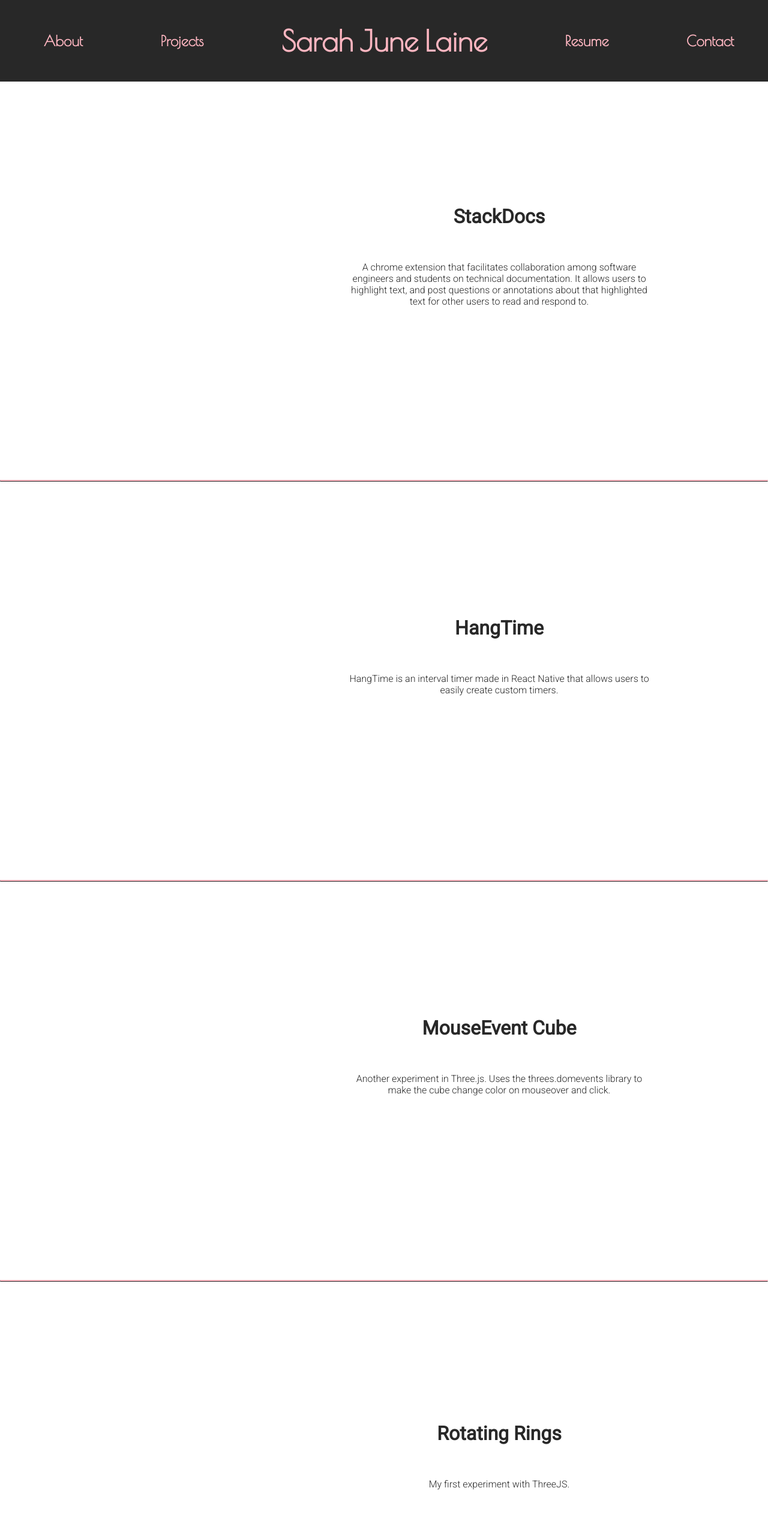
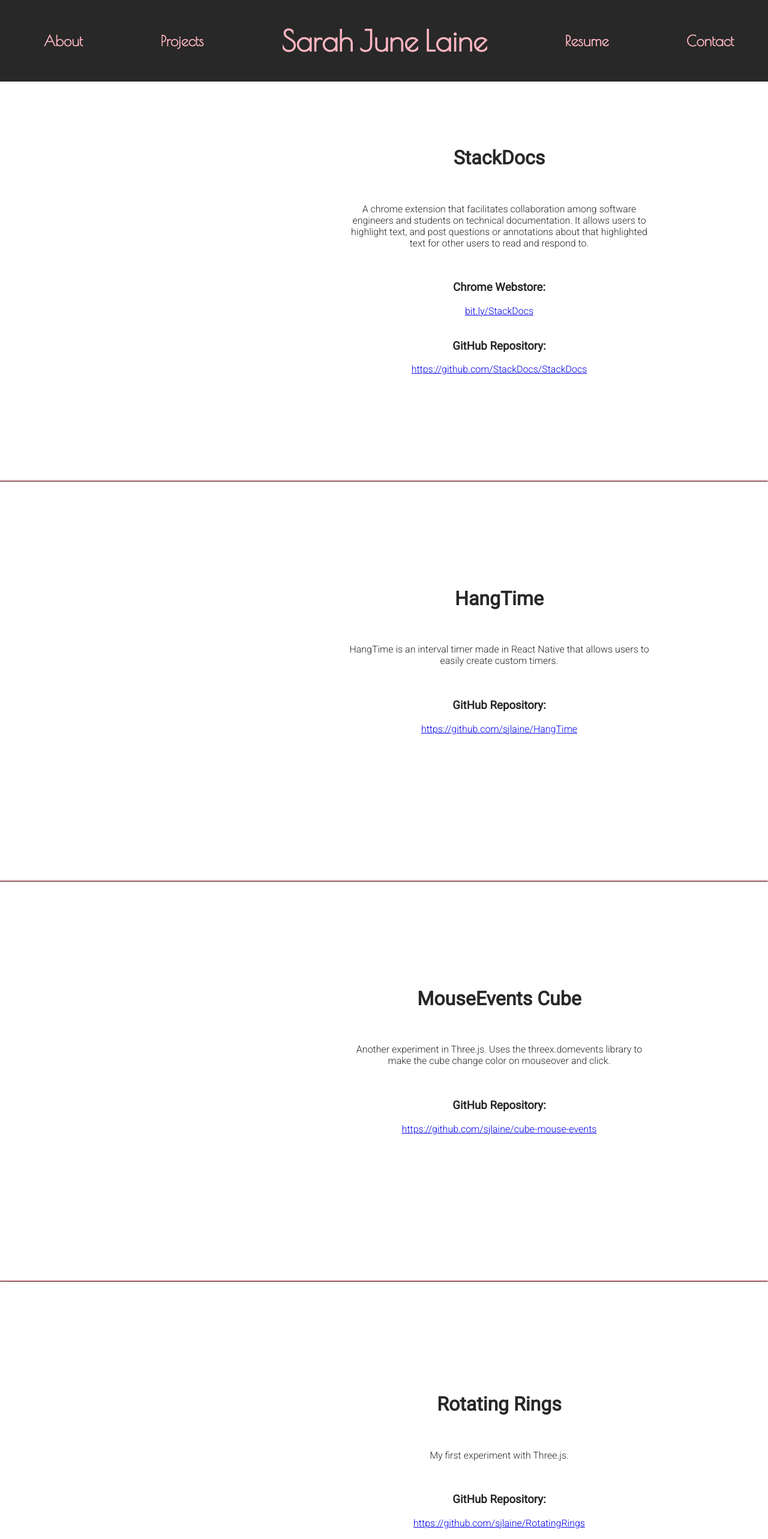
Before and after one commit to sjlaine/personalsite, a React (Create React App) app: page /projects in a window 1280 px wide. Shown: the top 2566 px of the page at 60% size. Built offline with nearby package versions, Linux system fonts and the light colour scheme.

Commit message:
minor edits

```diff
--- a/src/HangTime.js
+++ b/src/HangTime.js
@@ -32,6 +32,11 @@ export default class HangTime extends Component {
             <p>
             HangTime is an interval timer made in React Native that allows users to easily create custom timers.
             </p>
+            <br />
+            <h3> GitHub Repository: </h3>
+            <a href="https://github.com/sjlaine/HangTime">
+              https://github.com/sjlaine/HangTime
+            </a>
           </div>
         </div>
       </div>
--- a/src/MouseEvents.js
+++ b/src/MouseEvents.js
@@ -24,13 +24,17 @@ export default class MouseEvents extends Component {
         <div className="Projects-right">
           <div className="description">
             <h1 className="Projects-title">
-              MouseEvent Cube
+              MouseEvents Cube
             </h1>
             <br />
             <p>
-              Another experiment in Three.js. Uses the threes.domevents library to make the cube change color on mouseover and click.
+              Another experiment in Three.js. Uses the threex.domevents library to make the cube change color on mouseover and click.
             </p>
-            <NavLink to=""></NavLink>
+            <br />
+            <h3> GitHub Repository: </h3>
+            <a href="https://github.com/sjlaine/cube-mouse-events">
+              https://github.com/sjlaine/cube-mouse-events
+            </a>
           </div>
         </div>
       </div>
--- a/src/RotatingRings.js
+++ b/src/RotatingRings.js
@@ -30,8 +30,13 @@ export default class RotatingRings extends Component {
             </h1>
             <br />
             <p>
-              My first experiment with ThreeJS.
+              My first experiment with Three.js.
             </p>
+            <br />
+            <h3> GitHub Repository: </h3>
+            <a href="https://github.com/sjlaine/RotatingRings">
+              https://github.com/sjlaine/RotatingRings
+            </a>
           </div>
         </div>
       </div>
--- a/src/StackDocs.js
+++ b/src/StackDocs.js
@@ -32,6 +32,17 @@ export default class StackDocs extends Component {
             <p>
             A chrome extension that facilitates collaboration among software engineers and students on technical documentation. It allows users to highlight text, and post questions or annotations about that highlighted text for other users to read and respond to.
             </p>
+            <br />
+            <h3> Chrome Webstore: </h3>
+            <a href="https://chrome.google.com/webstore/detail/stackdocs/fpcnhiglpjhcmfebebobiailbkldlemd">
+              bit.ly/StackDocs
+            </a>
+            <br />
+            <br />
+            <h3> GitHub Repository: </h3>
+            <a href="https://github.com/StackDocs/StackDocs">
+              https://github.com/StackDocs/StackDocs
+            </a>
           </div>
         </div>
       </div>
```
